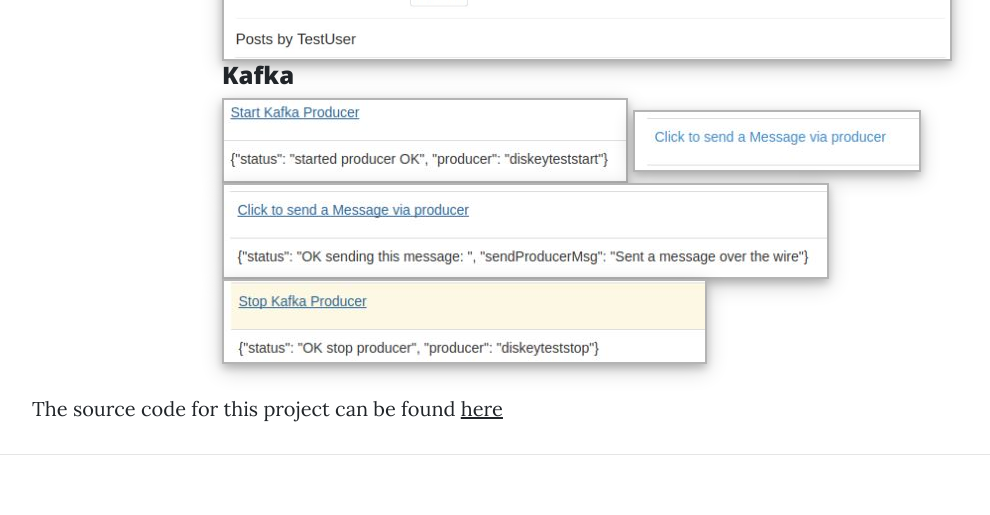
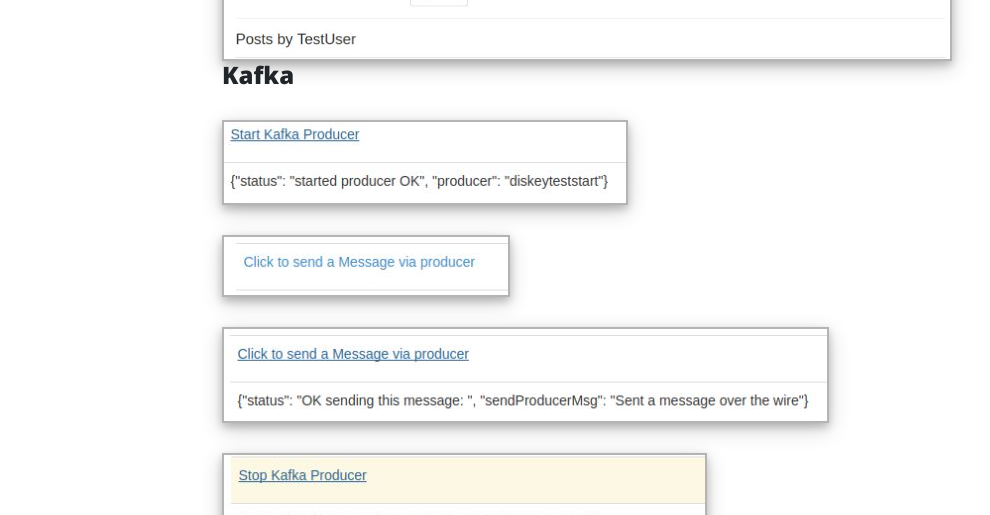
Before and after one commit to jmadden4/github.io, a website: page Flasky-and-Friends.html in a window 1280 px wide. Shown: the part 1510-2025 px from the top of the page, without its empty margins (53-1043 px from the left). Drawn offline with nearby package versions, Linux system fonts and the light colour scheme.

Commit message:
Update Flasky-and-Friends.html

```diff
--- a/Flasky-and-Friends.html
+++ b/Flasky-and-Friends.html
@@ -92,10 +92,10 @@
 	  <div class="row">
           <div class="col-lg-8 col-md-10 mx-auto">
 		<h4><strong>Kafka</strong></h4>
-		<img class="screenshot" src="/img/TestTopicStartProducer.jpg"></img>
-		<img class="screenshot" src="/img/TestTopicSendMessageBefore.jpg"></img>
-	  	<img class="screenshot" src="/img/TestTopicSendMessageAfter.jpg"></img>
-		<img class="screenshot" src="/img/TestTopicStopProducer.jpg"></img>
+		<p><img class="screenshot" src="/img/TestTopicStartProducer.jpg"></img></p>
+		<p><img class="screenshot" src="/img/TestTopicSendMessageBefore.jpg"></img></p>
+	  	<p><img class="screenshot" src="/img/TestTopicSendMessageAfter.jpg"></img></p>
+		<p><img class="screenshot" src="/img/TestTopicStopProducer.jpg"></img></p>
           </div>
 
         </div>
```
